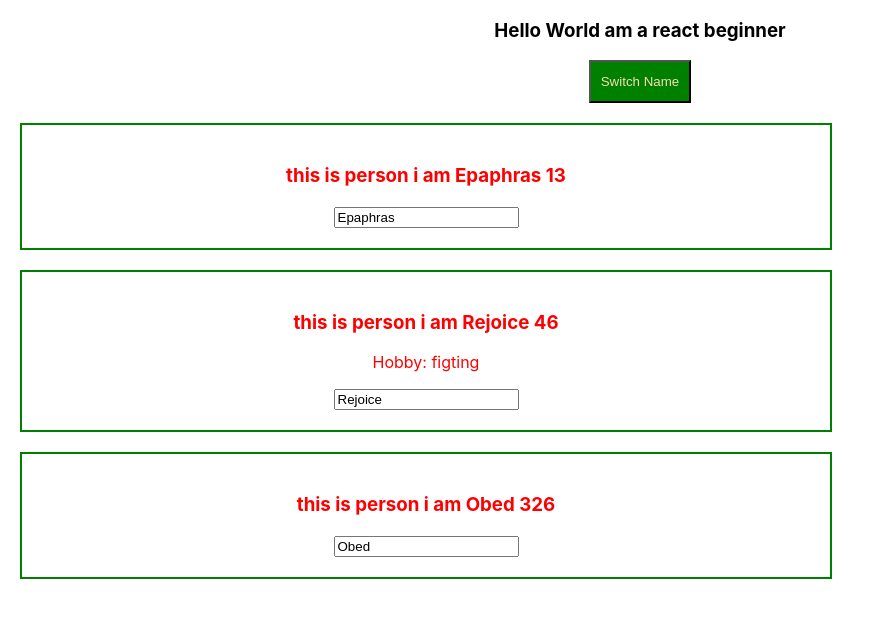
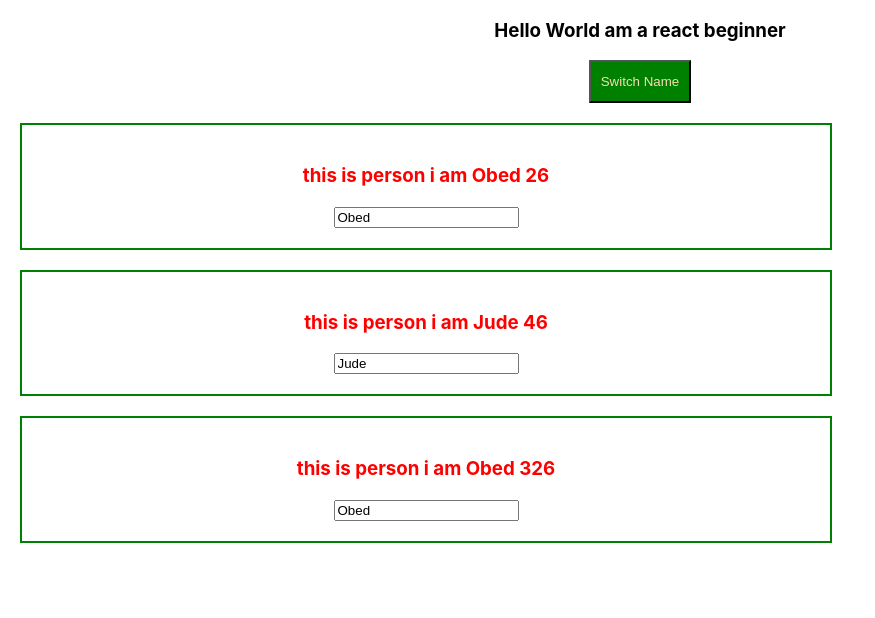
Before and after one commit to gaiyadev/React-course, a React (Create React App) app: page / in a window 1280 px wide. Both pictures are taken after a click on the button "Switch Name". Shown: the top 618 px of the page, without its empty margins (0-875 px from the left). Built offline with nearby package versions, Linux system fonts and the light colour scheme.

Commit message:
list and conditions

```diff
--- a/src/App.js
+++ b/src/App.js
@@ -7,10 +7,12 @@ class App extends Component {
   state = {
     persons:
       [
-        { name: "Obed", age: 26 },
-        { name: "Jude", age: 46 },
-        { name: "Obed", age: 326 }
-      ]
+        { name: "Obed", id: "vevgrgvvev", age: 26 },
+        { name: "Jude", id: "sdsdd", age: 46 },
+        { name: "Obed", id: "scscscss", age: 326 }
+      ],
+    showPerson: false
+
   }
 
   switchNameHandler = (newName) => {
@@ -20,29 +22,71 @@ class App extends Component {
           { name: "Epaphras", age: 13 },
           { name: newName, age: 46 },
           { name: "Obed", age: 326 }
-        ]
+        ],
     })
   }
-  changeNameHandler = (event) => {
+  changeNameHandler = (event, id) => {
+    const personIndex = this.state.persons.findIndex(p => {
+      return p.id === id;
+    });
+
+    const person = {
+      ...this.state.persons[personIndex]
+    };
+    person.name = event.target.value;
+
+    const persons = [...this.state.persons];
+    persons[personIndex] = person;
+
     this.setState({
-      persons:
-        [
-          { name: "Epaphras", age: 13 },
-          { name: event.target.value, age: 46 },
-          { name: "Obed", age: 326 }
-        ]
+      persons: persons
+    });
+  }
+
+  togglePerson = () => {
+    const doesShow = this.state.showPerson;
+    this.setState({
+      showPerson: !doesShow
     })
   }
+
+  deletePersonHandler = (personIndex) => {
+    // const persons = this.state.persons.slice();
+    const persons = [...this.state.persons]
+    persons.splice(personIndex, 1);
+    this.setState({
+      persons: persons
+
+    });
+
+  }
+
   render() {
+    let persons = null;
+    if (this.state.showPerson) {
+      persons = (
+        <div>
+          {this.state.persons.map((person, index) => {
+            return <Person name={person.name} age={person.age}
+              change={(event) => this.changeNameHandler(event, person.id)} click={this.deletePersonHandler.bind(this, index)}
+              key={person.id} />
+          })}
+          {/*
+          <Person
+            click={this.switchNameHandler.bind(this, "Peace")} name={this.state.persons[0].name} age={this.state.persons[0].age} />
+          <Person name={this.state.persons[1].name} age={this.state.persons[1].age} > Hobby:  figting </Person>
+          <Person
+            change={this.changeNameHandler} name={this.state.persons[2].name} age={this.state.persons[2].age} /> */}
+        </div>
+      )
+    }
+
     return (
       <div className="App">
         <h3>Hello World am a react beginner</h3>
-        <button onClick={this.switchNameHandler.bind(this, 'Rejoice')}>Switch Name</button>
-        <Person
-          click={this.switchNameHandler.bind(this, "Peace")} name={this.state.persons[0].name} age={this.state.persons[0].age} />
-        <Person name={this.state.persons[1].name} age={this.state.persons[1].age} > Hobby:  figting </Person>
-        <Person
-          change={this.changeNameHandler} name={this.state.persons[2].name} age={this.state.persons[2].age} />
+        <button onClick={this.togglePerson}>Switch Name</button>
+        {persons}
+
       </div>
     );
   }
```
